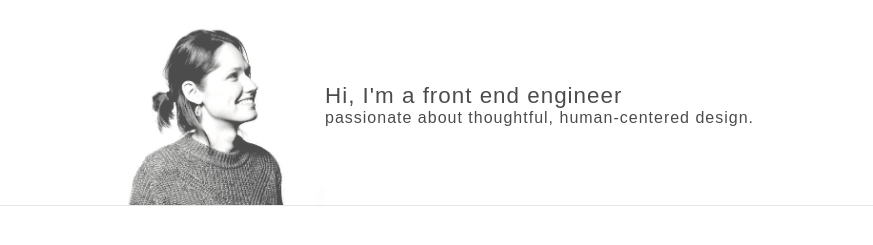
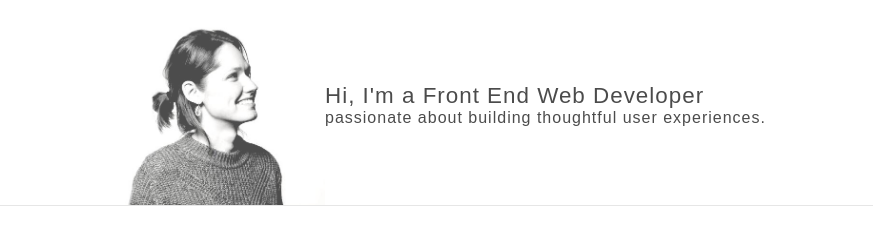
Before and after one commit to oriane212/my-site, a website: page index.html in a window 1280 px wide. Shown: the part 61-306 px from the top of the page, without its empty margins (157-1030 px from the left). Drawn offline with Linux system fonts and the light colour scheme; no server answers.

Commit message:
update blurb

```diff
--- a/index.html
+++ b/index.html
@@ -30,7 +30,7 @@
     <main role="main">
         <section class="intro">
             <img src='profileBW.jpeg'>
-            <p><span>Hi, I'm a front end engineer</span> passionate about thoughtful, human-centered design.</p>
+            <p><span>Hi, I'm a Front End Web Developer</span> passionate about building thoughtful user experiences.</p>
         </section>
         <!--
             <svg id="testline" xmlns="http://www.w3.org/2000/svg" height="2" width="748">
```
